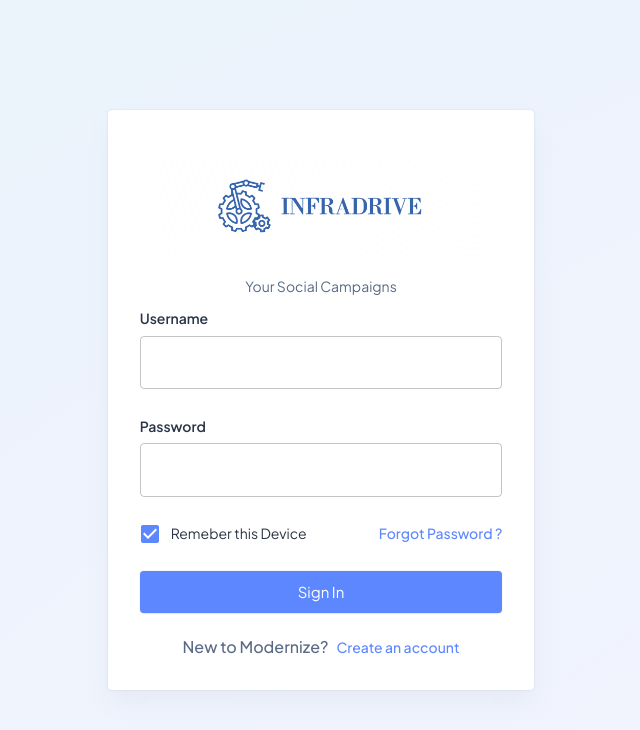
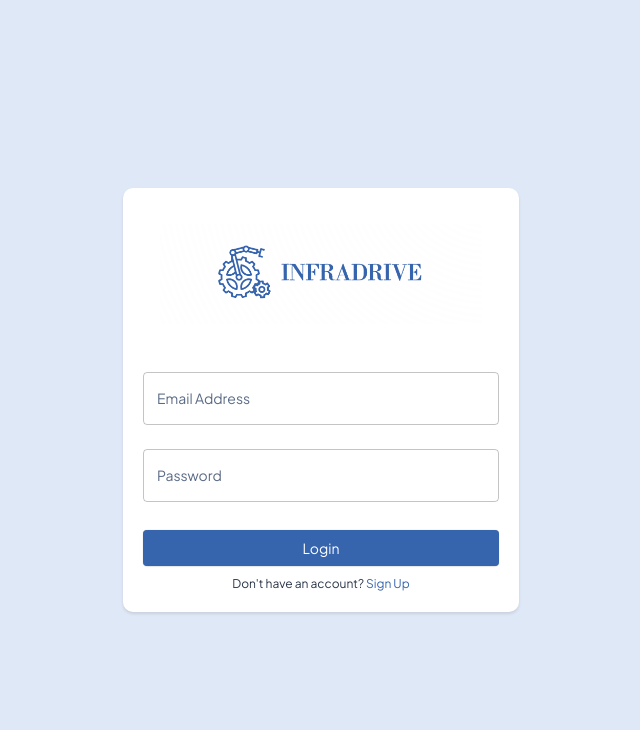
Before and after one commit to emnamasmoudi135/pfe-2024-front-final, a React (Create React App) app: page /auth/login in a window 1280 px wide. Shown: the top 730 px of the page, without its empty margins (319-959 px from the left). Built offline with nearby package versions, Linux system fonts and the light colour scheme.

Commit message:
auth module

```diff
--- a/package.json
+++ b/package.json
@@ -24,6 +24,7 @@
     "filler": "^0.2.2",
     "formik": "^2.4.6",
     "js-yaml": "^4.1.0",
+    "jwt-decode": "^4.0.0",
     "lodash": "^4.17.21",
     "monaco-editor": "^0.49.0",
     "prop-types": "^15.7.2",
--- a/src/routes/Router.js
+++ b/src/routes/Router.js
@@ -14,13 +14,16 @@ const TypographyPage = Loadable(lazy(() => import('../views/utilities/Typography
 const Shadow = Loadable(lazy(() => import('../views/utilities/Shadow')))
 const Error = Loadable(lazy(() => import('../views/authentication/Error')));
 const Register = Loadable(lazy(() => import('../views/authentication/Register')));
-const Login = Loadable(lazy(() => import('../views/authentication/Login')));
+// const Login = Loadable(lazy(() => import('../views/authentication/Login')));
 const Proxmox = Loadable(lazy(() => import('../views/Proxmox/Proxmox')));
 const Ansible = Loadable(lazy(() => import('../views/ansible/Ansible')));
 const PlaybookDetail = Loadable(lazy(() => import('../views/ansible/PlaybookDetail')));
 const EditPlaybook = Loadable(lazy(() => import('../views/ansible/EditPlaybook')));
 const Reglages = Loadable(lazy(() => import('../views/reglages/Reglages')));
 const Terraform = Loadable(lazy(() => import('../views/terraform/terraform')));
+const Signup = Loadable(lazy(() => import('../views/auth/Signup')));
+const Login = Loadable(lazy(() => import('../views/auth/Login')));
+const Logout = Loadable(lazy(() => import('../views/auth/Logout')));
 
 
 
@@ -31,14 +34,17 @@ const Router = [
     children: [
       { path: '/', element: <Navigate to="/dashboard" /> },
       { path: '/dashboard', exact: true, element: <Dashboard /> },
-      { path: '/sample-page', exact: true, element: <SamplePage /> },
       { path: '/proxmox', exact: true, element: <Proxmox /> },
       { path: '/ansible', exact: true, element: <Ansible /> },
       { path: "/playbook/:name", exact: true, element: <PlaybookDetail /> },
       { path: "/edit-playbook/:editType/:name", exact: true, element: <EditPlaybook /> },
+      { path: "/terraform", exact: true, element: <Terraform /> },
       { path: "/settings", exact: true, element: <Reglages /> },
-      { path: "/terraform", exact: true, element: <Terraform /> },
 
+
+
+      { path: "/auth/register", exact: true, element: <Register /> },
+      { path: '/sample-page', exact: true, element: <SamplePage /> },
       { path: '/icons', exact: true, element: <Icons /> },
       { path: '/ui/typography', exact: true, element: <TypographyPage /> },
       { path: '/ui/shadow', exact: true, element: <Shadow /> },
@@ -50,8 +56,11 @@ const Router = [
     element: <BlankLayout />,
     children: [
       { path: '404', element: <Error /> },
-      { path: '/auth/register', element: <Register /> },
+      { path: '/auth/signup', element: <Signup /> },
       { path: '/auth/login', element: <Login /> },
+      { path: '/auth/logout', element: <Logout /> },
+
+
       { path: '*', element: <Navigate to="/auth/404" /> },
     ],
   },
--- a/src/services/ansibleService.js
+++ b/src/services/ansibleService.js
@@ -93,7 +93,7 @@ class AnsibleService {
 
   async modifyEnv(newContent) {
     try {
-      const response = await axios.post(`${BASE_URL}/env`, newContent);
+      const response = await axios.put(`${BASE_URL}/env`, newContent);
       return response.data;
     } catch (error) {
       console.error('Error modifying .env file:', error);
--- /dev/null
+++ b/src/services/authService.js
@@ -0,0 +1,44 @@
+// src/services/authService.js
+import axios from 'axios';
+import {jwtDecode} from 'jwt-decode';
+
+const API_URL = 'http://127.0.0.1:5000';  // Assurez-vous que l'URL correspond à votre serveur
+
+export const signup = async (username, email, password, role = 'user') => {
+    const response = await axios.post(`${API_URL}/signup`, { username, email, password, role });
+    return response.data;
+};
+
+export const login = async (email, password) => {
+    try {
+        const response = await axios.post(`${API_URL}/login`, { email, password });
+        if (response && response.data) {
+            const { token } = response.data;
+            localStorage.setItem('token', token);
+
+            const user = jwtDecode(token);
+            localStorage.setItem('role', user.role);
+
+            return response.data;
+        }
+    } catch (error) {
+        throw error;
+    }
+};
+
+export const verifyEmail = async (token) => {
+    const response = await axios.get(`${API_URL}/verify-email`, { params: { token } });
+    return response.data;
+};
+
+export const confirmLogin = async (token) => {
+    const response = await axios.get(`${API_URL}/confirm-login`, { params: { token } });
+    return response.data;
+};
+
+export const logout = async () => {
+    localStorage.removeItem('token');
+    localStorage.removeItem('role');
+    const response = await axios.post(`${API_URL}/logout`);
+    return response.data;
+};
--- /dev/null
+++ b/src/views/auth/Login.js
@@ -0,0 +1,82 @@
+// src/views/auth/Login.js
+import React, { useState, useEffect } from 'react';
+import { TextField, Button, Typography, Container, Box, Card } from '@mui/material';
+import { login } from '../../services/authService';
+import { useNavigate } from 'react-router-dom';
+import Logo from 'src/layouts/full/shared/logo/Logo';
+
+const Login = () => {
+    const [email, setEmail] = useState('');
+    const [password, setPassword] = useState('');
+    const navigate = useNavigate();
+
+    useEffect(() => {
+        document.body.style.backgroundColor = '#DFE8F6';
+        return () => {
+            document.body.style.backgroundColor = null; // Reset background color on cleanup
+        };
+    }, []);
+
+    const handleLogin = async (e) => {
+        e.preventDefault();
+        try {
+            const response = await login(email, password);
+            alert(response.message);
+            if (response.token) {
+                // Save token in localStorage or state management
+                localStorage.setItem('token', response.token);
+                navigate('/dashboard');
+            }
+        } catch (error) {
+            if (error.response && error.response.data) {
+                alert(error.response.data.error);
+            } else {
+                alert('Login failed. Please try again.');
+            }
+        }
+    };
+
+
+    return (
+        <Container maxWidth="xs" style={{ height: '100vh', display: 'flex', alignItems: 'center', justifyContent: 'center' }}>
+            <Card style={{ padding: '20px', borderRadius: '10px', width: '100%' }}>
+                <Box display="flex" flexDirection="column" alignItems="center">
+                    <Box display="flex" alignItems="center" justifyContent="center" mb={2}>
+                        <Logo />
+                    </Box>
+                    <form onSubmit={handleLogin} style={{ width: '100%' }}>
+                        <TextField
+                            fullWidth
+                            label="Email Address"
+                            margin="normal"
+                            type="email"
+                            value={email}
+                            onChange={(e) => setEmail(e.target.value)}
+                        />
+                        <TextField
+                            fullWidth
+                            label="Password"
+                            margin="normal"
+                            type="password"
+                            value={password}
+                            onChange={(e) => setPassword(e.target.value)}
+                        />
+                        <Button
+                            fullWidth
+                            variant="contained"
+                            type="submit"
+                            style={{ backgroundColor: '#3664AD', color: '#fff', marginTop: '20px' }}
+                        >
+                            Login
+                        </Button>
+                    </form>
+                    <Typography variant="body2" align="center" style={{ marginTop: '10px' }}>
+                        Don't have an account? <span style={{ color: '#3664AD', cursor: 'pointer' }} onClick={() => navigate('/auth/signup')}>Sign Up</span>
+                    </Typography>
+                </Box>
+            </Card>
+        </Container>
+    );
+};
+
+export default Login;
--- /dev/null
+++ b/src/views/auth/Logout.js
@@ -0,0 +1,24 @@
+// src/views/Logout.js
+import React, { useEffect } from 'react';
+import { useNavigate } from 'react-router-dom';
+import { logout } from '../../services/authService';
+
+const Logout = () => {
+    const navigate = useNavigate();
+
+    useEffect(() => {
+        const performLogout = async () => {
+            await logout();
+            navigate('/login');
+        };
+        performLogout();
+    }, [navigate]);
+
+    return (
+        <div>
+            <h2>Logging out...</h2>
+        </div>
+    );
+};
+
+export default Logout;
--- /dev/null
+++ b/src/views/auth/Signup.js
@@ -0,0 +1,81 @@
+// src/views/auth/Signup.js
+import React, { useState, useEffect } from 'react';
+import { TextField, Button, Typography, Container, Box, Card } from '@mui/material';
+import { signup } from '../../services/authService';
+import { useNavigate } from 'react-router-dom';
+import Logo from 'src/layouts/full/shared/logo/Logo';
+
+const Signup = () => {
+    const [username, setUsername] = useState('');
+    const [email, setEmail] = useState('');
+    const [password, setPassword] = useState('');
+    const navigate = useNavigate();
+
+    useEffect(() => {
+        document.body.style.backgroundColor = '#DFE8F6';
+        return () => {
+            document.body.style.backgroundColor = null; // Reset background color on cleanup
+        };
+    }, []);
+
+    const handleSignup = async (e) => {
+        e.preventDefault();
+        try {
+            const response = await signup(username, email, password);
+            alert(response.message);
+            navigate('/auth/login');
+        } catch (error) {
+            alert(error.response.data.error);
+        }
+    };
+
+    return (
+        <Container maxWidth="xs" style={{ height: '100vh', display: 'flex', alignItems: 'center', justifyContent: 'center' }}>
+            <Card style={{ padding: '20px', borderRadius: '10px', width: '100%' }}>
+                <Box display="flex" flexDirection="column" alignItems="center">
+                    <Box display="flex" alignItems="center" justifyContent="center" mb={2}>
+                        <Logo />
+                    </Box>
+                    <form onSubmit={handleSignup} style={{ width: '100%' }}>
+                        <TextField
+                            fullWidth
+                            label="Name"
+                            margin="normal"
+                            value={username}
+                            onChange={(e) => setUsername(e.target.value)}
+                        />
+                        <TextField
+                            fullWidth
+                            label="Email Address"
+                            margin="normal"
+                            type="email"
+                            value={email}
+                            onChange={(e) => setEmail(e.target.value)}
+                        />
+                        <TextField
+                            fullWidth
+                            label="Password"
+                            margin="normal"
+                            type="password"
+                            value={password}
+                            onChange={(e) => setPassword(e.target.value)}
+                        />
+                        <Button
+                            fullWidth
+                            variant="contained"
+                            type="submit"
+                            style={{ backgroundColor: '#3664AD', color: '#fff', marginTop: '20px' }}
+                        >
+                            Sign Up
+                        </Button>
+                    </form>
+                    <Typography variant="body2" align="center" style={{ marginTop: '10px' }}>
+                        Already have an Account? <span style={{ color: '#3664AD', cursor: 'pointer' }} onClick={() => navigate('/auth/login')}>Sign In</span>
+                    </Typography>
+                </Box>
+            </Card>
+        </Container>
+    );
+};
+
+export default Signup;
```
Also changed, not shown: src/routes/AdminRoute.js (added, +11 -0 lines), src/routes/PrivateRoute.js (added, +10 -0 lines), src/views/auth/Auth.js (added, +10 -0 lines), 1 other file (tests, documents, lock files or other folders).
